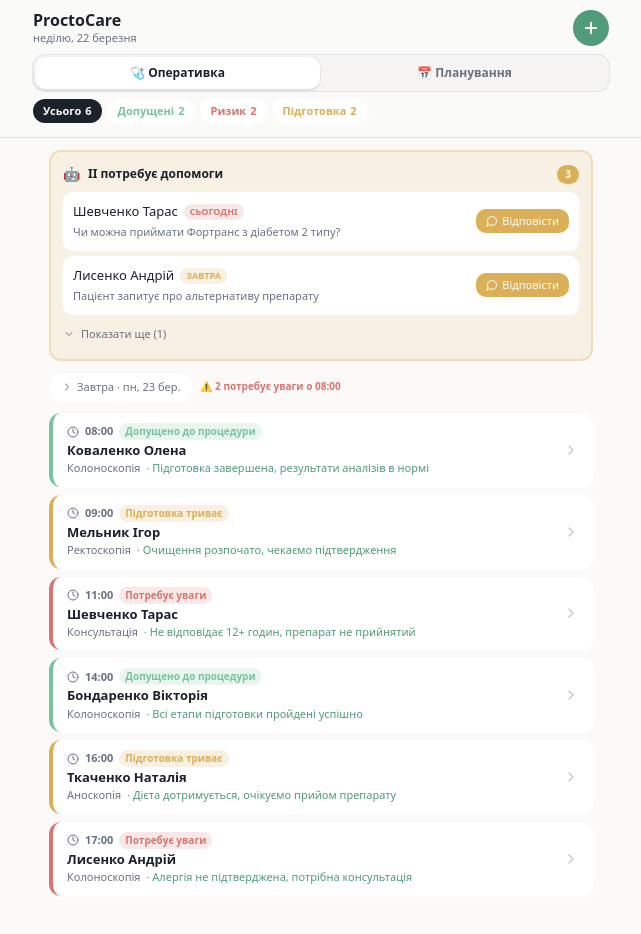
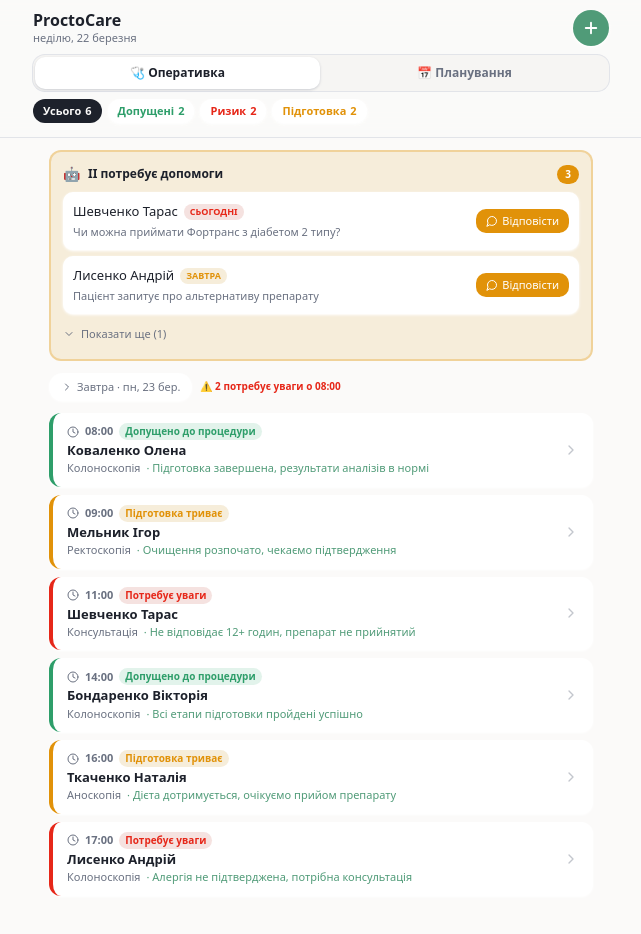
Before and after one commit to biztriumph-maker/proctocare-ua-dash, a React (Vite) app: page / in a window 1280 px wide. Shown: the top 934 px of the page, without its empty margins (319-960 px from the left). Built offline with nearby package versions, Linux system fonts and the light colour scheme; the HTML template or start-up script is replaced by a standard one.

Commit message:
Changes
Co-authored-by: biztriumph-maker <263325572+biztriumph-maker@users.noreply.github.com>

```diff
--- a/src/index.css
+++ b/src/index.css
@@ -35,12 +35,12 @@
     --radius: 0.75rem;
 
     /* ProctoCare semantic tokens */
-    --status-ready: 148 38% 62%;
-    --status-progress: 40 65% 60%;
-    --status-risk: 4 58% 64%;
-    --status-ready-bg: 148 36% 94%;
-    --status-progress-bg: 40 55% 93%;
-    --status-risk-bg: 4 48% 94%;
+    --status-ready: 152 55% 40%;
+    --status-progress: 38 92% 46%;
+    --status-risk: 4 80% 50%;
+    --status-ready-bg: 152 40% 92%;
+    --status-progress-bg: 40 60% 91%;
+    --status-risk-bg: 4 50% 92%;
 
     --surface-raised: 0 0% 100%;
     --surface-sunken: 40 14% 96%;
```
